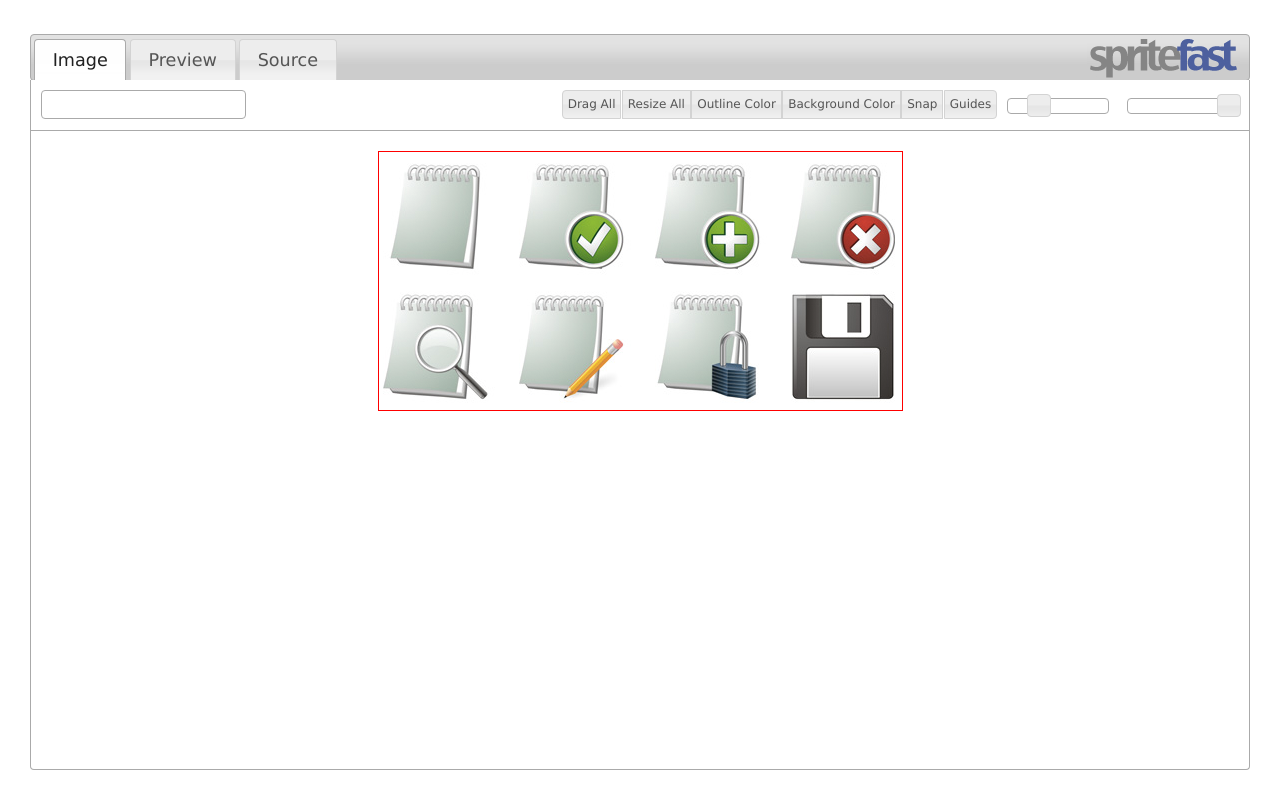
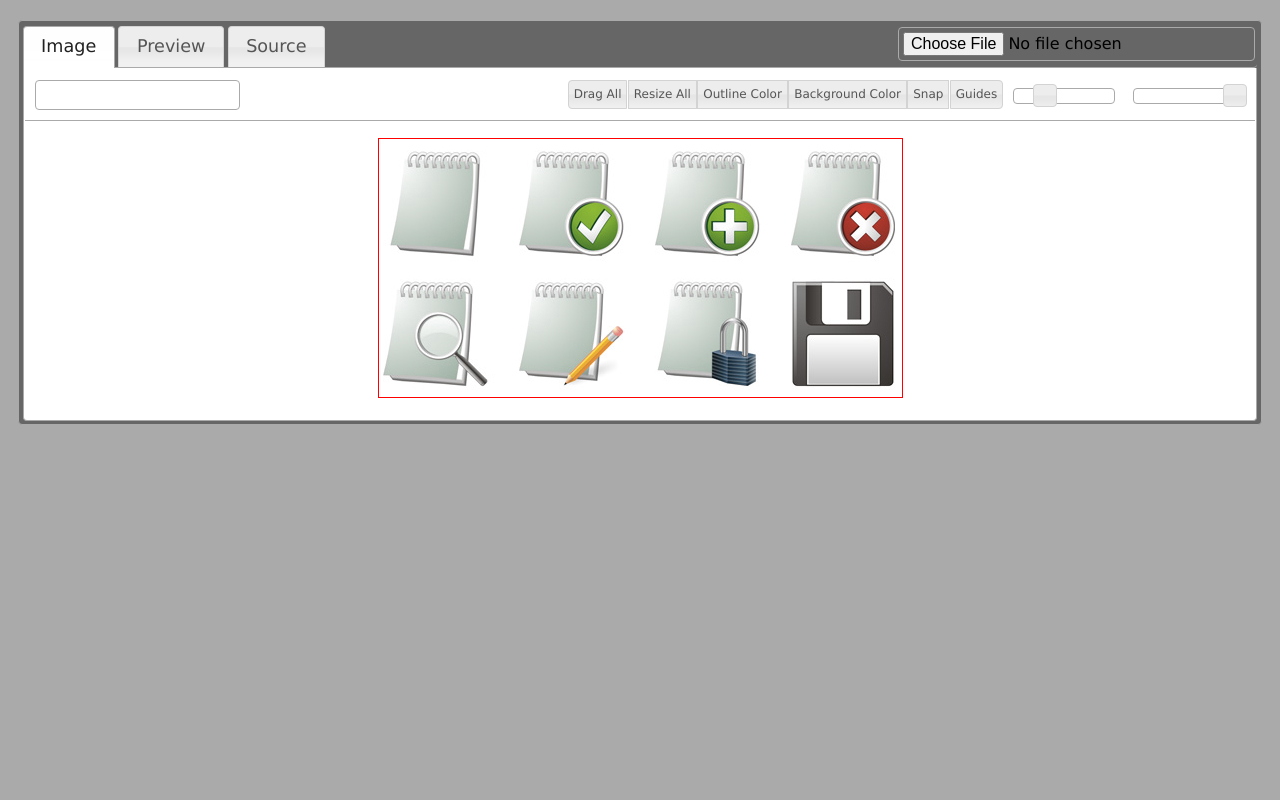
Before and after one commit to psema4/spritefast, a plain HTML site: page index.html in a window 1280 px wide. Drawn offline with Linux system fonts and the light colour scheme.

Commit message:
misc updates

```diff
--- a/css/index.css
+++ b/css/index.css
@@ -4,15 +4,7 @@
 	body {
 		text-align: center;
 		font-family: "Lucida Sans";
-	}
-
-	.logo {
-		background: transparent url('../images/spritefast.png') no-repeat;
-		width: 153px;
-		height: 44px;
-		position: absolute;
-		right: 10px;
-		top: 5px;
+		background-color: #aaa;
 	}
 
 /* end: page */
@@ -47,6 +39,12 @@
 		border-style: solid;
 		z-index: 40;
 		cursor: move;
+	}
+
+	#resultcss {
+		border: 1px solid #aaa;
+		width: 100%;
+		height: 500px;
 	}
 
 	/* start: mask */
@@ -90,10 +88,12 @@
 	.toolbar {
 		background-color: #fff;
 		text-align: left;
+		position: absolute;
 		height: 30px;
 		padding: 10px;
-		right: 0px;
-		left: 0px;
+		right: 6px;
+		left: 6px;
+		top: 49px;
 		border-bottom: 1px solid #aaa;
 	}
 
@@ -120,11 +120,11 @@
 	}
 
 	.toolbar #colorPicker1 {
-		right: 292px;
+		right: 415px;
 	}
 
 	.toolbar #colorPicker2 {
-		right: 97px;
+		right: 310px;
 	}
 
 	.toolbar #modes {
@@ -136,7 +136,7 @@
 	#className {
 		border: 1px solid #aaa;
 		padding: 4px;
-		height: 19px;
+
 		width: 195px;
 	}
 
@@ -154,9 +154,15 @@
 /* start: not toolbar */
 
 	#source {
-		margin-top: 3px;
-		margin-right: 150px;
-		text-align: center;
+		position: absolute;
+		z-index: 100;
+		right: 25px;
+		top: 27px;
+		text-align: right;
+		border: 1px solid #aaa;
+		padding: 4px;
+		font-family: Verdana,Arial,sans-serif;
+		font-size: 1em;
 	}
 
 /* end: not toolbar */
@@ -187,49 +193,35 @@
 /* start: tabs */
 
 	#tabs {
-		position: absolute;
-		top: 30px;
-		right: 30px;
-		left: 30px;
-		bottom: 30px;
+		position: relative;
+		margin: 10px;
+		margin-top: 20px;
 		min-width: 1000px;
 	}
 
-	#tabs .ui-tabs-nav {
-		margin-right: -4px;
-		margin-left: -4px;
+	#tabs-1 {
+		padding-top: 50px;
+
 	}
 
-	#tabs .ui-tabs-nav.ui-corner-all {
-		-moz-border-radius:4px 4px 0px 0px;
-	}
-
-	#tabs.ui-widget-content {
-		border: none;
-	}
-
-	#tabs.ui-tabs .ui-tabs-panel {
+	#tabs .ui-tabs-panel {
 		border-width: 0px 1px 1px 1px;
-		position: absolute;
-		padding: 0px;
-		top: 50px;
 		right: 0px;
 		left: 0px;
 		bottom: 0px;
-	}
-
-	#tabs-1 {
 		background-color: #fff;
 	}
 
-	#tabs-2 {
-		background-color: #fff;
-		overflow: auto;
+	.ui-tabs.ui-widget.ui-widget-content {
+		background: #666;
 	}
+	.ui-tabs .ui-tabs-nav {
 
-	#tabs-3 {
-		padding: 40px;
-		text-align: left;
+
+		padding: 0px;
+		background: #666;
+		border: none;
+		border-bottom: 1px solid #aaa;
 	}
 
 /* end: tabs */
--- a/index.html
+++ b/index.html
@@ -1,19 +1,20 @@
 <!DOCTYPE html PUBLIC "-//W3C//DTD HTML 4.01//EN">
 <html>
     <head>
-        <title></title>
+        <title>Spritefast</title>
         <link rel="stylesheet" href="css/smoothness/jquery-ui-1.8.1.custom.css" type="text/css" media="screen" title="no title" charset="utf-8">
         <link rel="stylesheet" href="css/index.css" type="text/css" media="screen" title="no title" charset="utf-8">
         <link rel="stylesheet" href="css/farbtastic.css" type="text/css" media="screen" title="no title" charset="utf-8">
-
     </head>
     <body>
+
+		<input type="file" id="source" class="ui-corner-all">
 
         <div id="tabs">
             <ul>
                 <li><a href="#tabs-1">Image</a></li>
                 <li><a href="#tabs-2">Preview</a></li>
-                <li><a href="#tabs-2">Source</a></li>
+                <li><a href="#tabs-3">Source</a></li>
             </ul>
             <div id="tabs-1">
                 <div class="toolbar">
@@ -21,12 +22,12 @@
                     <input type="text" id="className" class="ui-corner-all">
 
                     <div id="modes">
-                        <input type="checkbox" id="drag" /><label for="drag" title="Drag all outlines together">Drag All</label>
-                        <input type="checkbox" id="resize" /><label for="resize" title="Resize all outlines together">Resize All</label>
-                        <input type="checkbox" id="outlinecolor" /><label for="outlinecolor" title="Change outline colors">Outline Color</label>
-                        <input type="checkbox" id="backgroundcolor" /><label for="backgroundcolor" title="Change outline colors">Background Color</label>
-                        <input type="checkbox" id="snap" /><label for="snap" title="Snap to other outlines">Snap</label>
-                        <input type="checkbox" id="guides" /><label for="guides" title="Show guides">Guides</label>
+                        <input type="checkbox" id="drag"><label for="drag" title="Drag all outlines together">Drag All</label>
+                        <input type="checkbox" id="resize"><label for="resize" title="Resize all outlines together">Resize All</label>
+                        <input type="checkbox" id="outlinecolor"><label for="outlinecolor" title="Change outline colors">Outline Color</label>
+                        <input type="checkbox" id="backgroundcolor"><label for="backgroundcolor" title="Change outline colors">Background Color</label>
+                        <input type="checkbox" id="snap"><label for="snap" title="Snap to other outlines">Snap</label>
+                        <input type="checkbox" id="guides"><label for="guides" title="Show guides">Guides</label>
                     </div>
                     <div id="colorPicker1" class="colorPicker"></div>
                     <div id="colorPicker2" class="colorPicker"></div>
@@ -42,18 +43,14 @@
                     <div id="mask-west" class="mask west"></div>
                     <div class="spritesurface"></div>
                 </div>
-                <img class="spritesource" src="images/sample.png" width="523" height="258">
-
+                <img class="spritesource" src="images/sample.png" width="523" height="258" alt="">
             </div>
             <div id="tabs-2">
-                <div class="preview"></div>
+                <div class="preview">
+                </div>
             </div>
             <div id="tabs-3">
-	                <input type="text" id="source" value="images/sample.png">
-
-                <div id="cssresults">
-
-                </div>
+				<textarea class="ui-corner-all" id="resultcss" rows="8" cols="40"></textarea>
             </div>
         </div>
 
--- a/js/index.js
+++ b/js/index.js
@@ -29,7 +29,7 @@ $(function() {
                         ,"CreateTabs"
                         ,"CreateToolbar"
                         ,"CreateWorkArea"
-                        ,"AfterLoad"
+                        ,"Conclude"
                     ]
                 });
             },
@@ -53,10 +53,14 @@ $(function() {
                 $("#tabs-2 .ui-tabs-panel").sortable()
             },
 
+
+
             CreateTabs: function() {
                 var tabs = $("#tabs");
                 tabs.tabs({
                     select: function(event, ui) {
+
+                        $("#className").keyup();
 
                         if(ui.index == 0) { // image tab.
                             editmode = true;
@@ -88,15 +92,14 @@ $(function() {
 
                             editmode = false;
 
-                            $("#cssresults").html("");
+                            $("#resultcss").val("");
                             $.each(spriteClasses, function(i, o) {
-                                $("#cssresults").append(JUP.html(["div", o]));
+                                $("#resultcss").val($("#resultcss").val() + "\r\n" + o.value);
                             });
                         }
                     }
                 })
                     .find(".ui-tabs-nav")
-                    .append(JUP.html(["span", { "class": "logo"}]))
                     .disableSelection();
             },
 
@@ -188,17 +191,17 @@ $(function() {
 
                 function updateSpriteView(north, east, south, west, id, className) {
 
-                    var el = $(this);
-                    var elpos = (this !== window) ? $(this).position() : {};
-                    var surface = $(".spritesurface");
+                    var el = $(this)
+                    ,elpos = ((this !== window) ? $(this).position() : {})
+                    ,surface = $(".spritesurface");
 
                     north = parseInt(north) || elpos.top;
                     east = parseInt(east) || (elpos.left + el.width());
                     south = parseInt(south) || (elpos.top + el.height());
                     west = parseInt(west) || elpos.left;
 
-                    height = (this !== window) ? el.height() : 50;
-                    width = (this !== window) ? el.width() : 50;
+                    height = ((this !== window) ? el.height() : 50);
+                    width = ((this !== window) ? el.width() : 50);
 
                     id = id || el.attr("id");
                     className = className || el.data("className");
@@ -267,14 +270,15 @@ $(function() {
                     }
                 }
 
+
                 $(".spriteview").live("click", updateSpriteView);
 
                 $(".spritesurface").click(function(e) {
 
-                    var left = e.layerX;
-                    var top = e.layerY;
-                    var className = "img" + $(".spriteview").length;
-                    var spriteViewId = "spriteView" + Math.floor(Math.random()*9999);
+                    var left = e.layerX
+                    ,top = e.layerY
+                    ,className = ("img" + $(".spriteview").length)
+                    ,spriteViewId = ("spriteView" + Math.floor(Math.random()*9999));
 
                     updateSpriteView(top, (left + 50), (top + 50), left, spriteViewId, className);
 
@@ -298,10 +302,10 @@ $(function() {
                     $("#className").val(className);
                     $(this).parent().append(spriteview);
                     currentSptiteView = spriteViewId;
-                }) // .selectable();
+                });
             },
 
-            AfterLoad: function() {
+            Conclude: function() {
                 $(window).resize();
             }
         }
```
Lines whose indentation alone changed are shown as unchanged.
